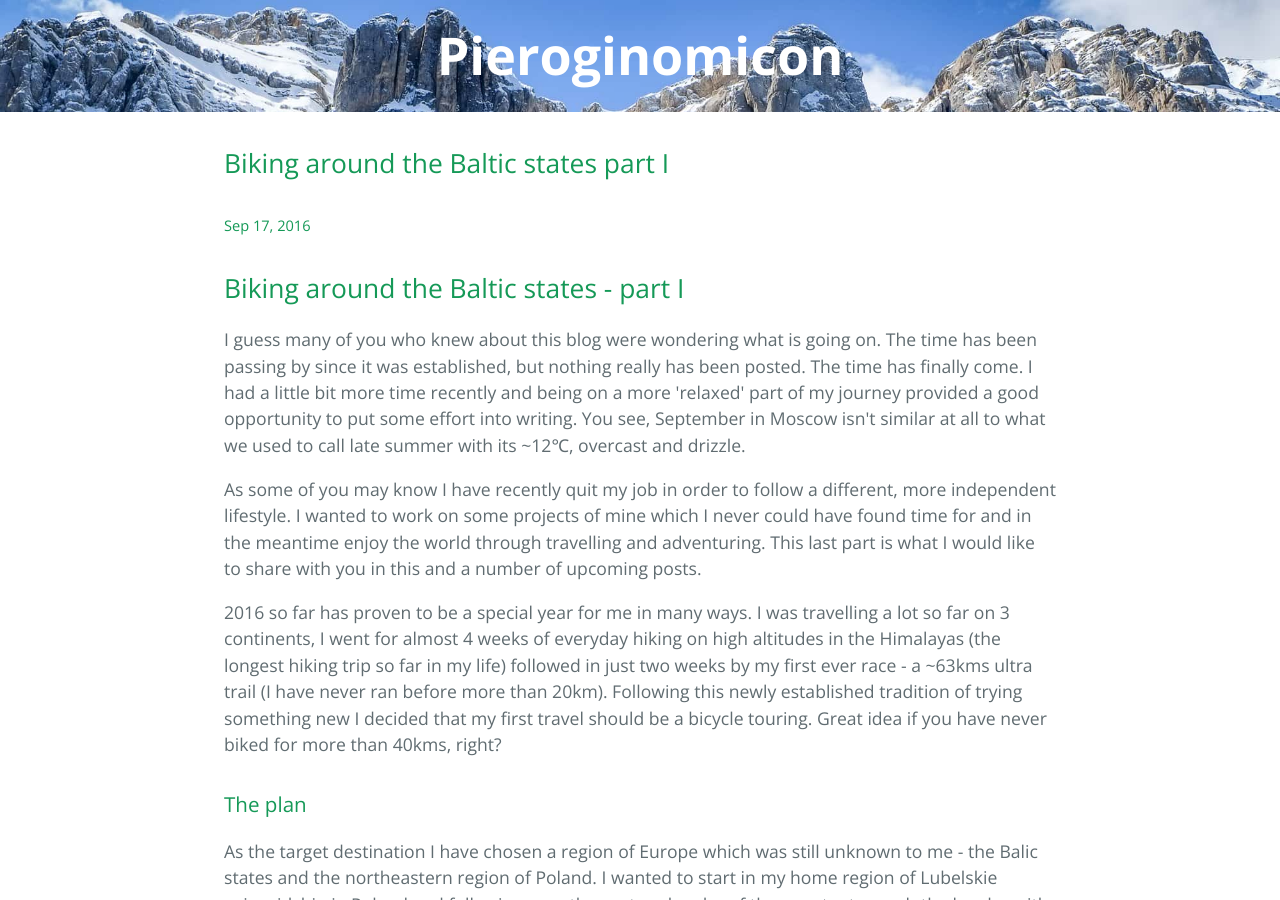
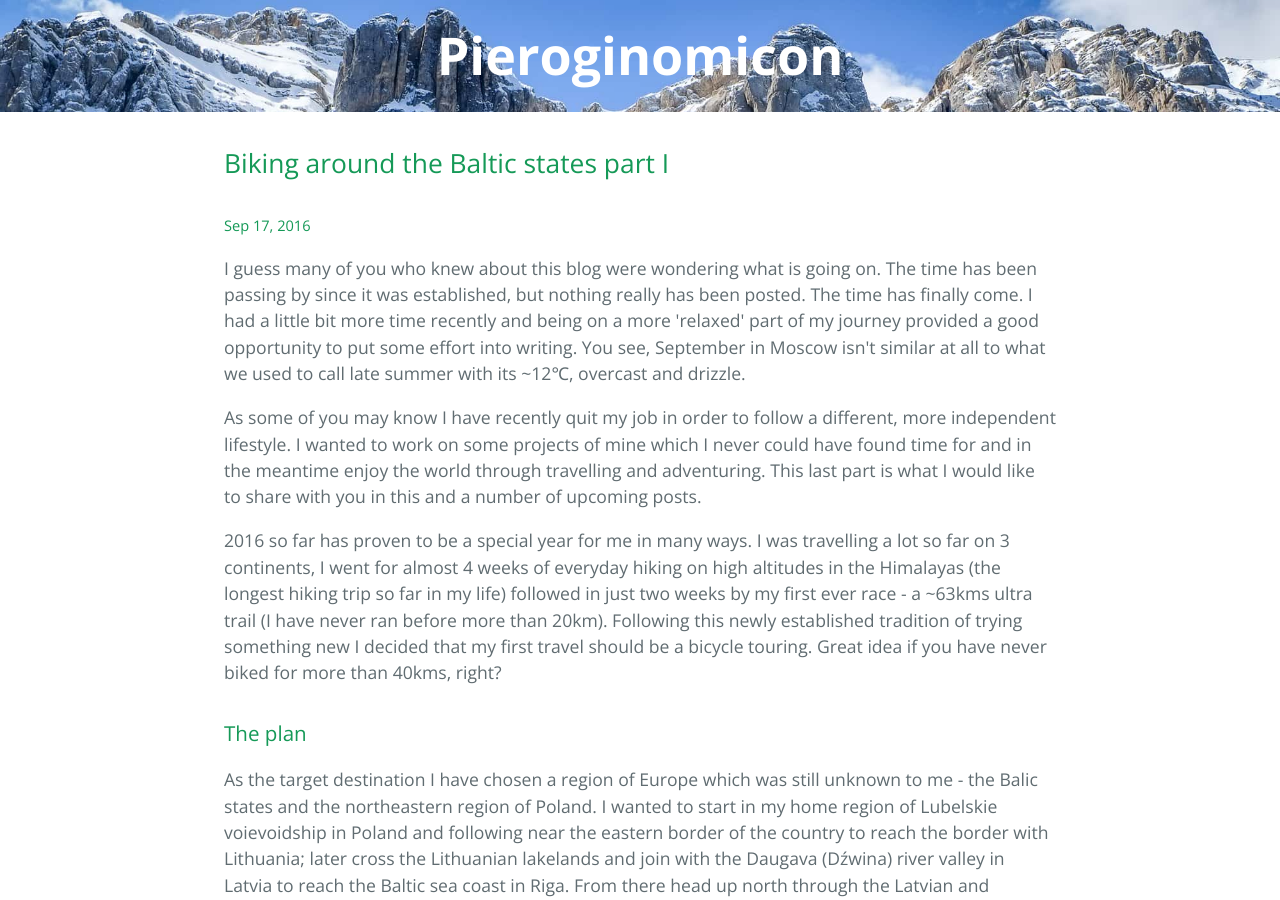
Before and after one commit to jerzyn/pieroginomicon, a Jekyll site: the page built from _posts/2016-09-16-Biking-around-the-baltic-states-part1.html, in a window 1280 px wide and 900 px high. Built offline with Jekyll 4.4.1, drawn with Linux system fonts in a browser that asks for light colours; comment, search, counter and statistics services are not loaded.

Commit message:
Remove title heading in the posts

```diff
--- a/_drafts/trip-to-Georgia.html
+++ b/_drafts/trip-to-Georgia.html
@@ -7,7 +7,6 @@ categories: travel
 comments: true
 ---
 
-<h2>Georgia 2016</h2>
 <p>Ok, so it is happenning. I have no idea why it took me so much time to go to Georgia, but finally I am going there today. Needles to say, I have quite big expectations after everything I read while checking what I can do there. It seems like a perfect mix so far: great mountains with awesome possibilities to hike and climb on any difficulty levels, friendly and welcoming people with unique traditions and amazing food and wine. It also seems quite cheap which is always a good thing.</p>
 
 <p>I wanted to write aobut some goals and what I would like to get from this trip, but it seems to me like a wrong thing to do. Building hype instead of just going there as a 'tabula rasa' and absorb everything the place has to offer. Nontheless I do have a brief idea where to go and what to do there. It mostly focuses on discovering the beautiful mountains of Caucasus. Interestingly there is not that much of information about them in the internet as one might imagine. So far I've found one good source in english - <a href="http://www.caucasus-trekking.com">Trekking in Caucasus</a> run by Jozef from Slovakia with various contribiutions from trekkers around the world. There are some good descriptions of many hiking routes with links to <a href="http://www.wikiloc.com">Wikiloc</a> from where you can download gps tracks (remember - GaiaGPS :) or in fact any other gps device) for easier orientation in terrain. This was my main source of hiking information, surprisingly the rest I found on mostly polish websites. Information about climbing peaks can be found on <a href="http://www.summitpost.org/svanetia/739730">Summitpost</a>, however it is not very detailed. On some polish forum I've got a scan of a free Georgian tourist booklet on climbing peaks in the region which is surprisingly detailed to the point it even describes each pitch of some routes to the peaks.</p>
--- a/_posts/2016-09-16-Biking-around-the-baltic-states-part1.html
+++ b/_posts/2016-09-16-Biking-around-the-baltic-states-part1.html
@@ -6,8 +6,6 @@ permalink: /:year/:month/:day/:title
 categories: travel
 comments: true
 ---
-
-<h2>Biking around the Baltic states - part I</h2>
 
 <p>I guess many of you who knew about this blog were wondering what is going on. The time has been passing by since it was established, but nothing really has been posted. The time has finally come. I had a little bit more time recently and being on a more 'relaxed' part of my journey provided a good opportunity to put some effort into writing. You see, September in Moscow isn't similar at all to what we used to call late summer with its ~12&#8451;, overcast and drizzle.</p>
 
```
